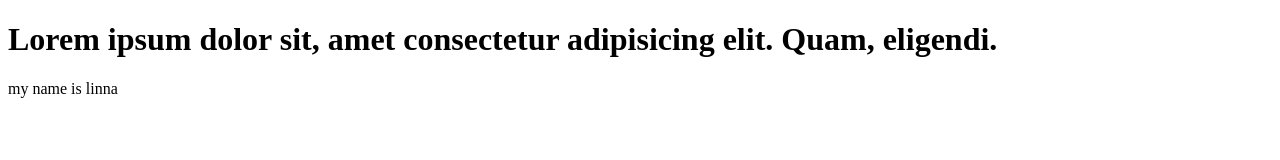
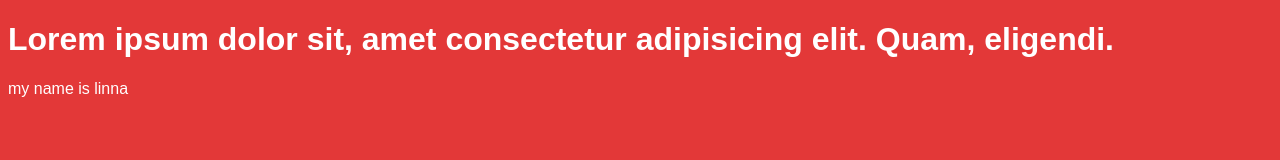
Before and after one commit to Linna1105/TestGit, a plain HTML site: page Manage_user/user.html in a window 1280 px wide. Drawn offline with Linux system fonts and the light colour scheme.

Commit message:
style(manage-user):add style from [678]

```diff
--- a/Manage_user/user.html
+++ b/Manage_user/user.html
@@ -5,6 +5,14 @@
     <meta name="viewport" content="width=device-width, initial-scale=1.0">
     <title>Document</title>
 
+    <style>
+        body {
+            font-family: Arial, sans-serif;
+            background-color: #e33838;
+            color: white;
+        }
+    </style>
+
 </head>
 <body>
     <h1>Lorem ipsum dolor sit, amet consectetur adipisicing elit. Quam, eligendi.</h1>
```
